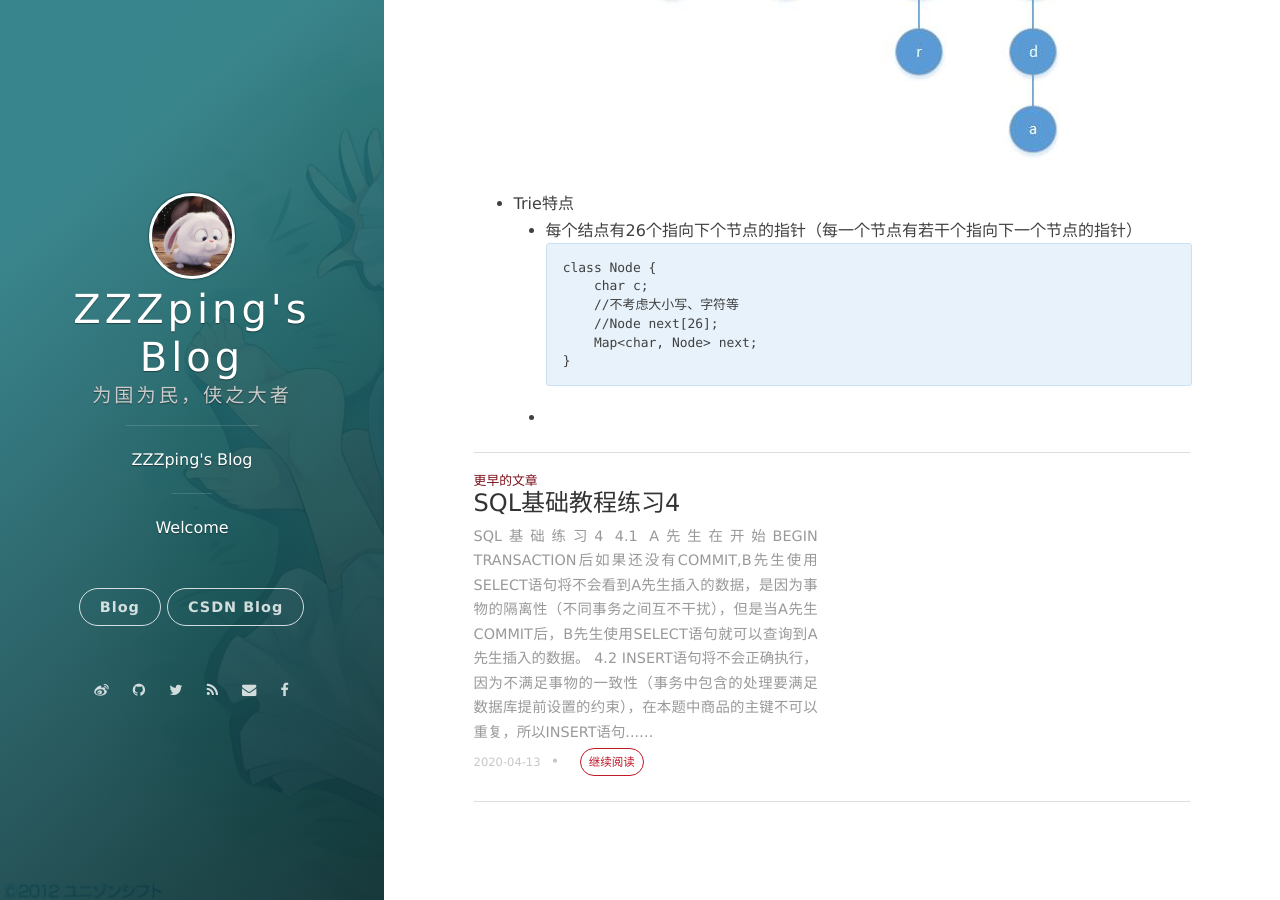
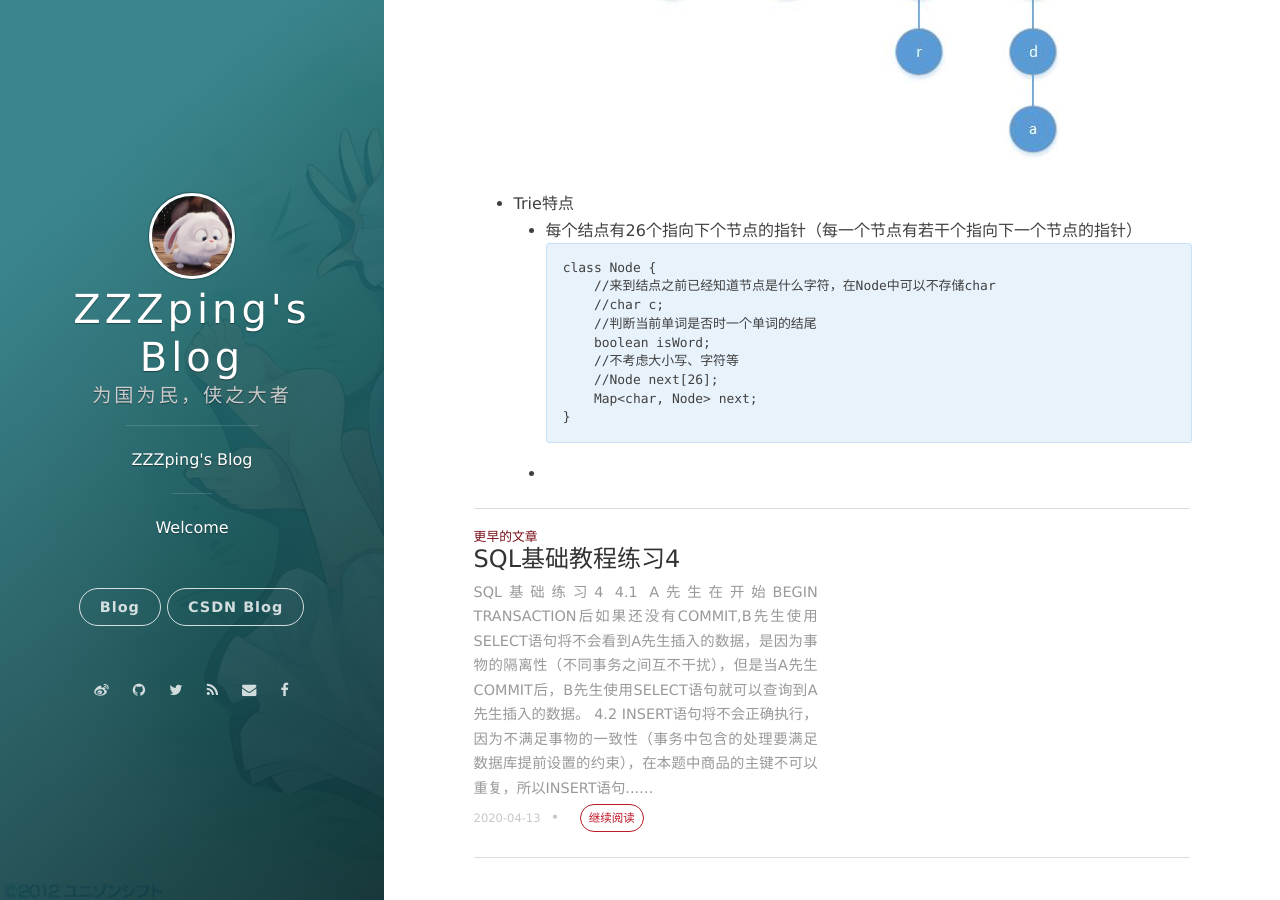
Before and after one commit to ZZZping/ZZZping.github.io, a Jekyll site: the page built from _posts/2020-04-16-玩转数据结构-字典树.md, in a window 1280 px wide and 900 px high, scrolled down 573 px. Built offline with Jekyll 4.4.1, drawn with Linux system fonts in a browser that asks for light colours; nearby versions of some CDN libraries; comment, search, counter and statistics services are not loaded.

Commit message:
what is trie

````diff
--- a/_posts/2020-04-16-玩转数据结构-字典树.md
+++ b/_posts/2020-04-16-玩转数据结构-字典树.md
@@ -12,7 +12,10 @@ date: 2020-04-16 23:17:24.000000000 +09:00
       + 每个结点有26个指向下个节点的指针（每一个节点有若干个指向下一个节点的指针）
       ```
         class Node {
-            char c;
+            //来到结点之前已经知道节点是什么字符，在Node中可以不存储char
+            //char c;
+            //判断当前单词是否时一个单词的结尾
+            boolean isWord;
             //不考虑大小写、字符等
             //Node next[26];
             Map<char, Node> next;
````
